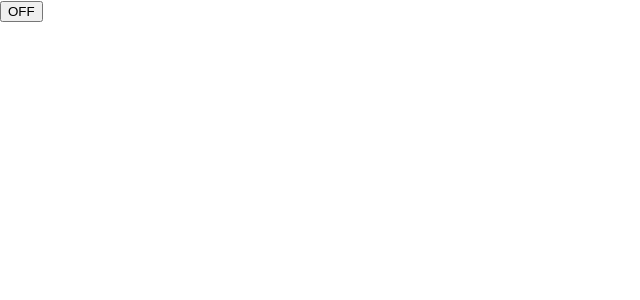
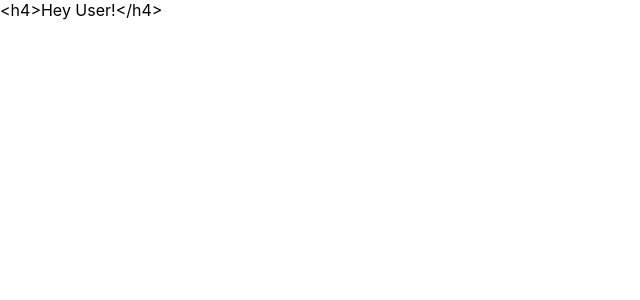
Before and after one commit to SonyNakarmi/ReactFamilarization, a React (Create React App) app: page / in a window 1280 px wide. Shown: the top 300 px of the page, without its empty margins (0-640 px from the left). Built offline with nearby package versions, Linux system fonts and the light colour scheme.

Commit message:
-- conditional rendering
-- conditional rendering

```diff
--- /dev/null
+++ b/src/ConditionalRendering.js
@@ -0,0 +1,18 @@
+function UserGreeting(props){
+    return '<h4>Hey User!</h4>';
+}
+
+function GuestGreetig(props){
+    return '<h4>Hey Guest!</h4>';
+}
+
+function Greeting(props){
+    const isLoggedIn = props.isLoggedIn;
+    if(isLoggedIn){
+        return <UserGreeting />
+    }else{
+        return <GuestGreetig />
+    }
+}
+
+export default Greeting;
--- a/src/index.js
+++ b/src/index.js
@@ -7,7 +7,8 @@ import './index.css';
 // import Clock from './RenderingElements';
 // import Clock from './LifecycleMethod';
 // import Form from './Form';
-import Toggle from './HandlingEvents'
+//import Toggle from './HandlingEvents'
+import Greeting from './ConditionalRendering';
 
 
 // Components and Props - call CommentComponent file  component within ReactDOM.render(); method as 1st parameter
@@ -15,7 +16,7 @@ import Toggle from './HandlingEvents'
 // State & LifeCycle- call LifeCycleMetods.js file  component
 
 ReactDOM.render(
-    <Toggle />
+    <Greeting isLoggedIn = {true}/>
     ,
   document.getElementById('root')
 );
```
